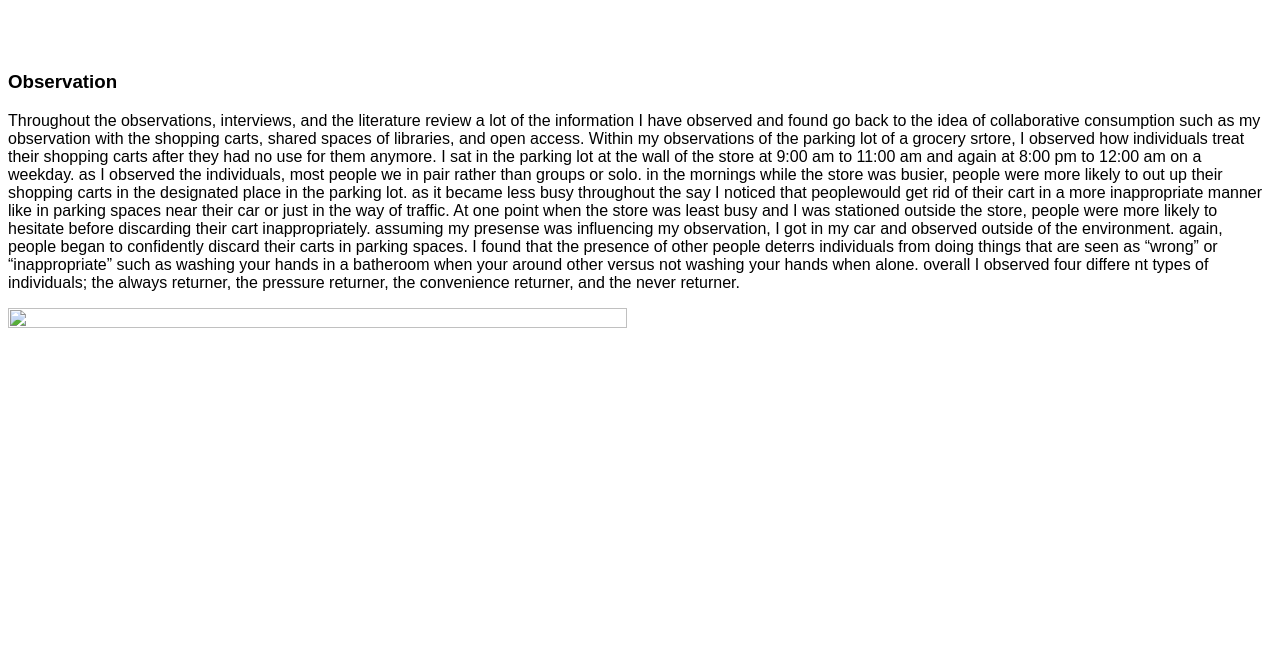
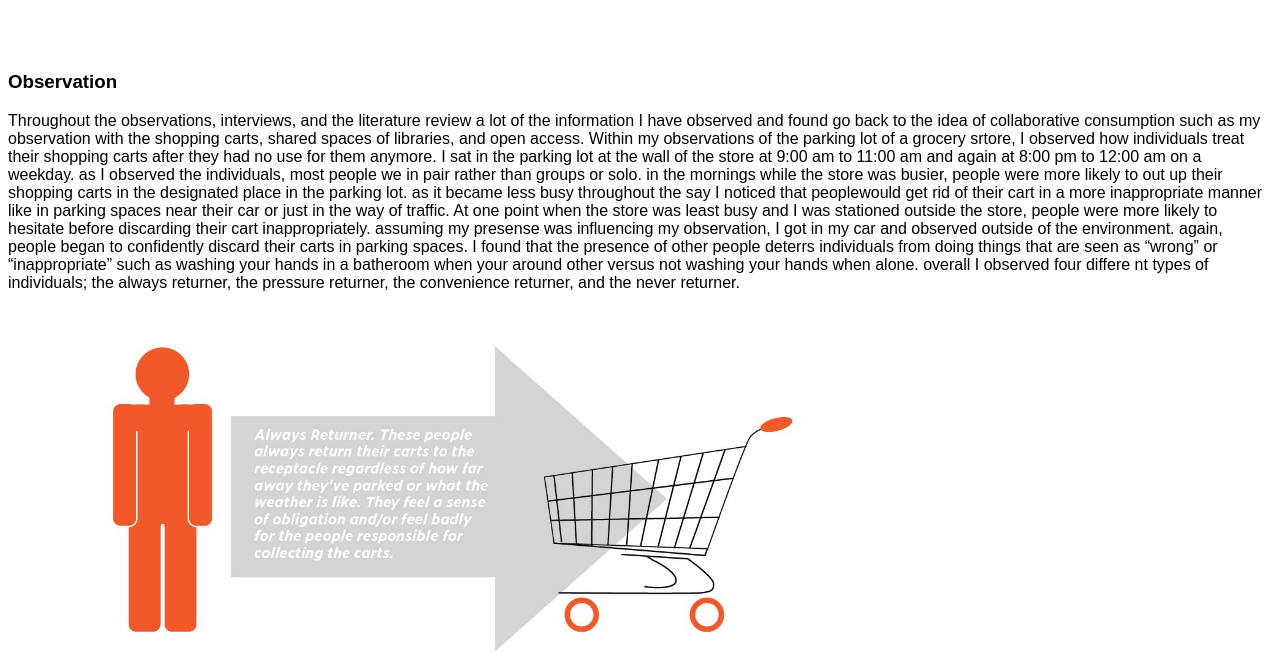
Before and after one commit to ace7ronaldo/Hailey, a plain HTML site: page observartion.html in a window 1280 px wide. Shown: the part 164-817 px from the top of the page. Drawn offline with Linux system fonts and the light colour scheme; the site is published under a folder, as on GitHub Pages, so addresses that start at the root find nothing.

Commit message:
change image address

```diff
--- a/observartion.html
+++ b/observartion.html
@@ -50,7 +50,7 @@ Within my observations of the parking lot of a grocery srtore, I observed how in
 </p></div>
     <div>
     <div class= "w3-third">
-    <img src="/images/shopping%20cart-11.jpg" style= "width:70%;height:70%">
+    <img src="shopping%20cart-11.jpg" style= "width:70%;height:70%">
     </div>
     </div>
 
```
